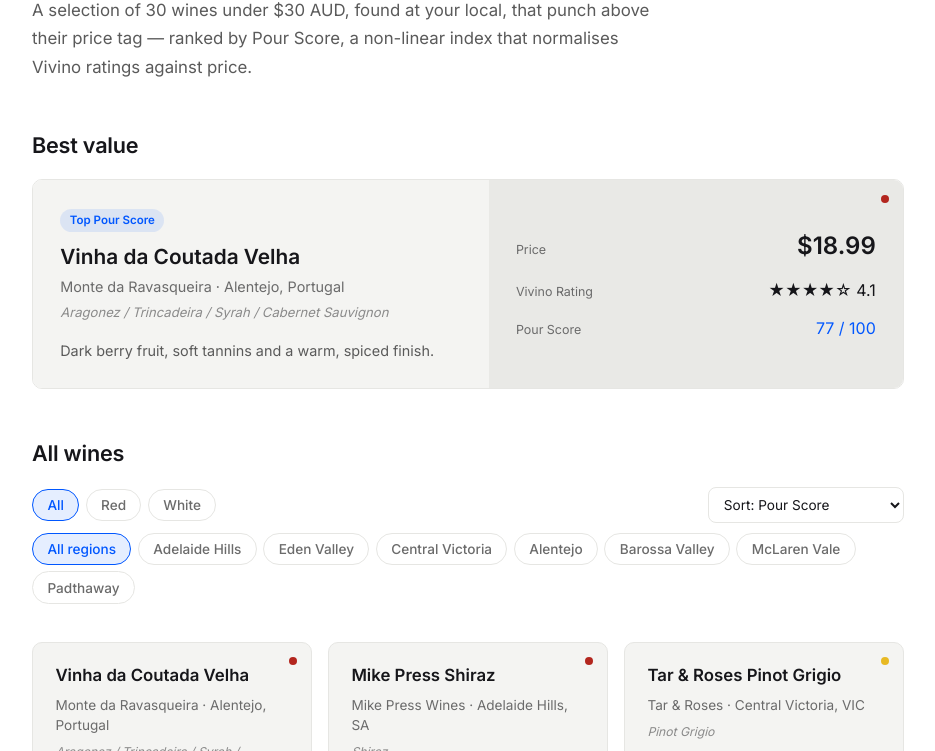
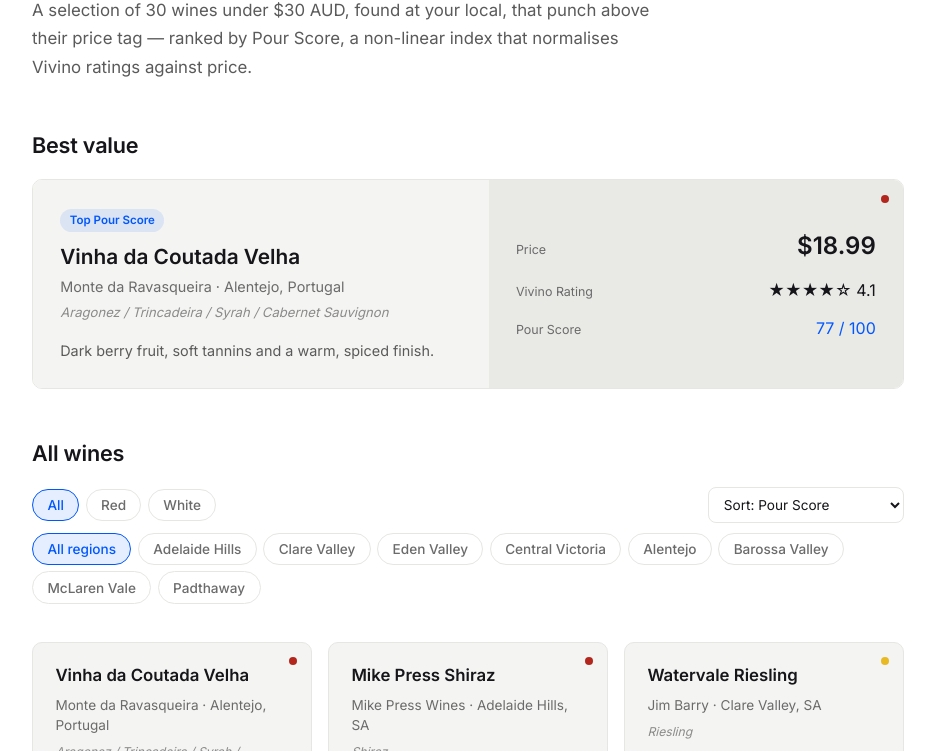
Before and after one commit to clearytom-cmyk/30under30, a plain HTML site: page index.html in a window 1280 px wide. Shown: the part 179-930 px from the top of the page, without its empty margins (172-1107 px from the left). Drawn offline with nearby package versions, Linux system fonts and the light colour scheme.

Commit message:
Add Jim Barry Watervale Riesling and Clare Valley region filter

```diff
--- a/index.html
+++ b/index.html
@@ -435,6 +435,7 @@
     <div id="region-filters" class="filters region-filters area-region">
       <button class="filter-btn active" data-value="all">All regions</button>
       <button class="filter-btn" data-value="Adelaide Hills">Adelaide Hills</button>
+      <button class="filter-btn" data-value="Clare Valley">Clare Valley</button>
       <button class="filter-btn" data-value="Eden Valley">Eden Valley</button>
       <button class="filter-btn" data-value="Central Victoria">Central Victoria</button>
       <button class="filter-btn" data-value="Alentejo">Alentejo</button>
@@ -479,6 +480,18 @@ const wines = [
     score: 4.1,
     scoreSource: "Vivino",
     notes: "Dark berry fruit, soft tannins and a warm, spiced finish."
+  },
+  {
+    wine: "Watervale Riesling",
+    producer: "Jim Barry",
+    region: "Clare Valley, SA",
+    regionGroup: "Clare Valley",
+    variety: "Riesling",
+    type: "White",
+    price: 17.99,
+    score: 3.8,
+    scoreSource: "Vivino",
+    notes: "Crisp and dry, with lime and green apple over a mineral backbone."
   },
   {
     wine: "Mike Press Shiraz",
```
